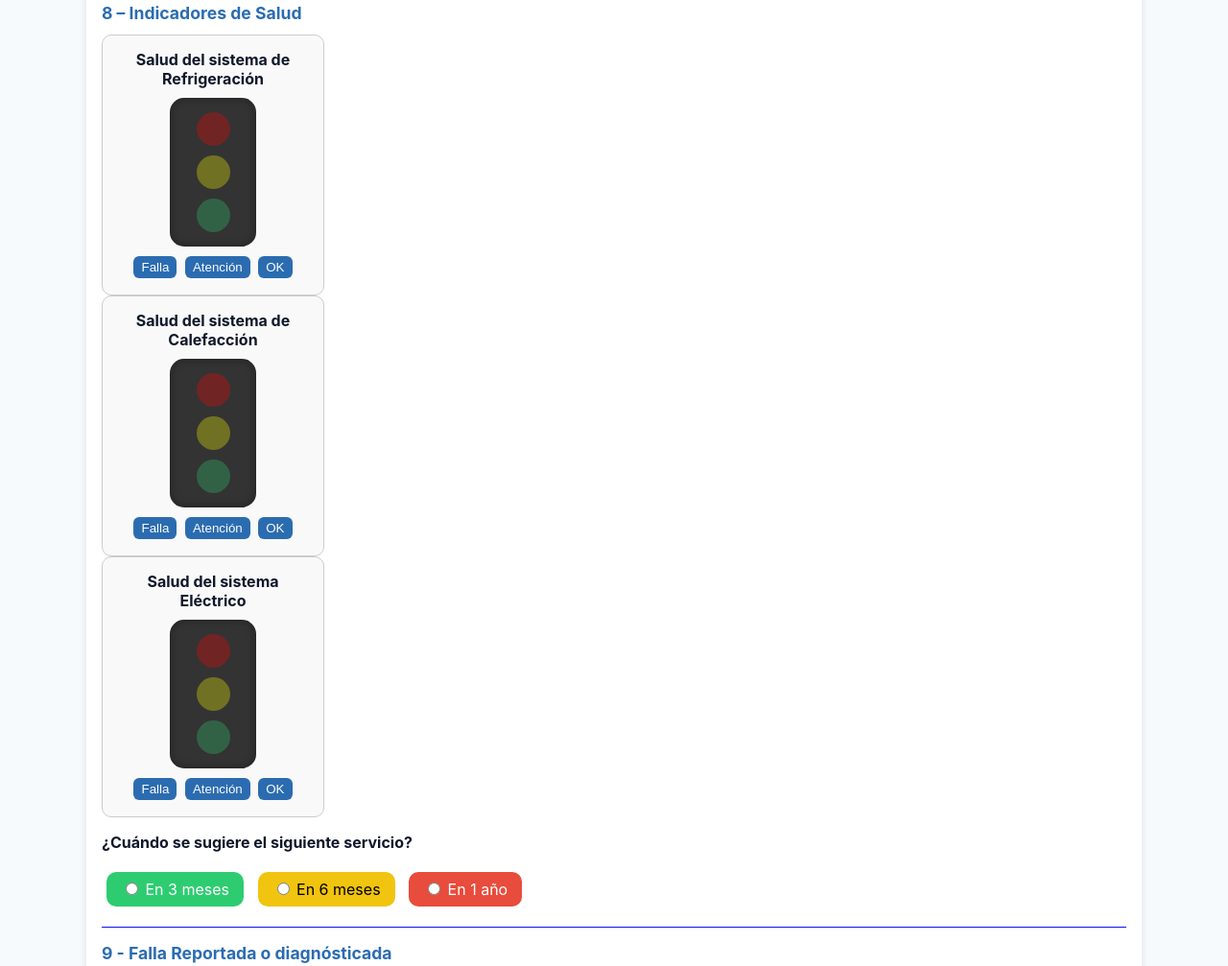
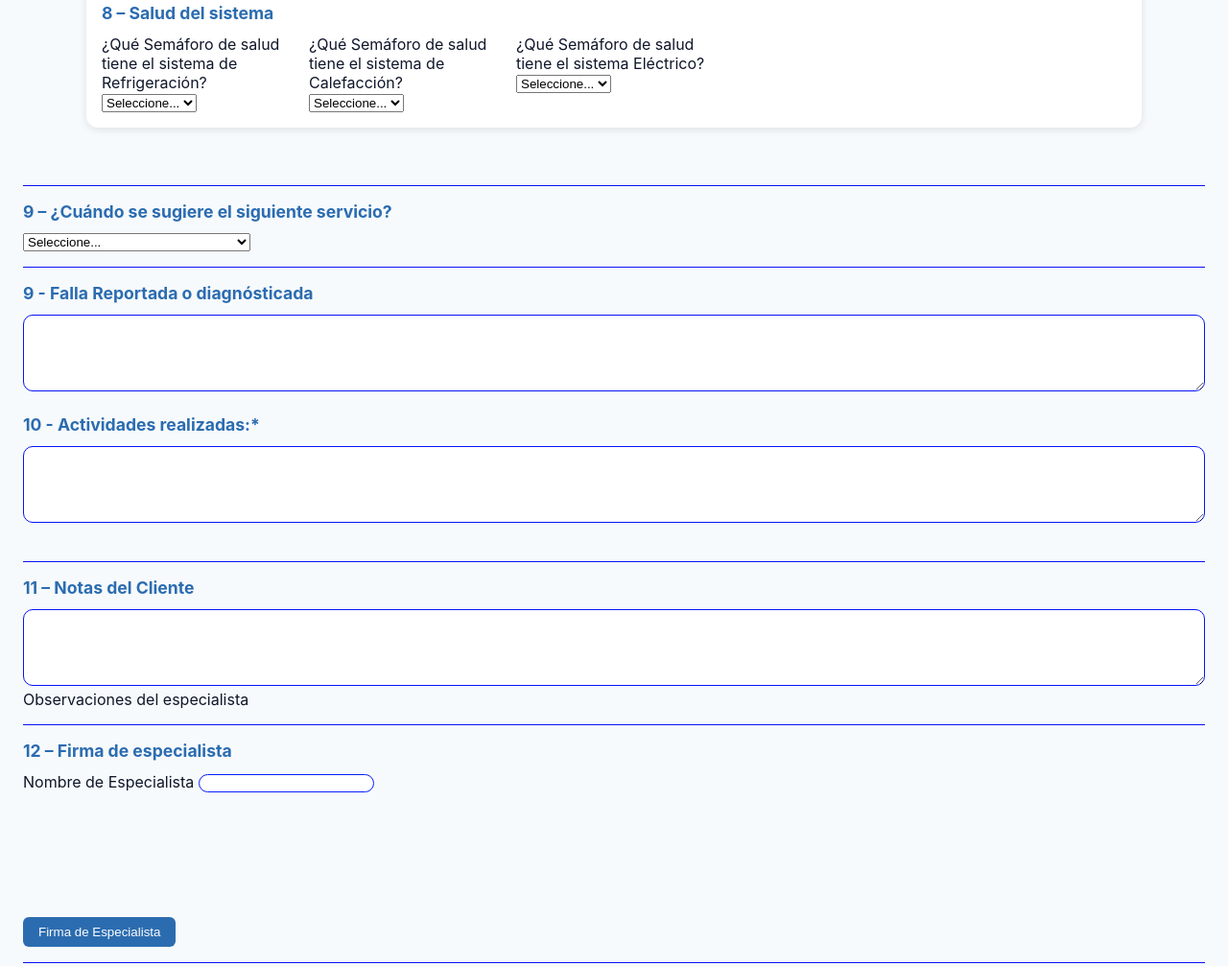
Before and after one commit to GF-2026/Diagnostic_Report, a plain HTML site: page index.html in a window 1280 px wide. Shown: the part 2622-3629 px from the top of the page at 96% size. Drawn offline with Linux system fonts and the light colour scheme.

Commit message:
Update index.html

```diff
--- a/index.html
+++ b/index.html
@@ -239,74 +239,52 @@
                 <div><label>Humedad alta (80 %HR):</label><input type="text" id="hum_hig"></div>
                 <label><input type="checkbox" id="hum_test_ok">Prueba de humedad (soak 30 min c/u)</label>
             </div>
-                        <hr>
-            <div class="section-header"><strong>8 – Indicadores de Salud</strong></div>
-<!-- Semáforo 1 -->
-<div class="seccion">
-  <div class="titulo">Salud del sistema de Refrigeración</div>
-  <div class="semaforo" id="sema_ref">
-    <div class="luz roja" id="roja1"></div>
-    <div class="luz amarilla" id="amarilla1"></div>
-    <div class="luz verde" id="verde1"></div>
-  </div>
-  <div class="botones">
-    <button type="button" onclick="setEstado('1','roja')">Falla</button>
-    <button type="button" onclick="setEstado('1','amarilla')">Atención</button>
-    <button type="button" onclick="setEstado('1','verde')">OK</button>
-  </div>
-</div>
-
-<!-- Semáforo 2 -->
-<div class="seccion">
-  <div class="titulo">Salud del sistema de Calefacción</div>
-  <div class="semaforo" id="sema_heat">
-    <div class="luz roja" id="roja2"></div>
-    <div class="luz amarilla" id="amarilla2"></div>
-    <div class="luz verde" id="verde2"></div>
-  </div>
-  <div class="botones">
-    <button type="button" onclick="setEstado('2','roja')">Falla</button>
-    <button type="button" onclick="setEstado('2','amarilla')">Atención</button>
-    <button type="button" onclick="setEstado('2','verde')">OK</button>
-  </div>
-</div>
-
-<!-- Semáforo 3 -->
-<div class="seccion">
-  <div class="titulo">Salud del sistema Eléctrico</div>
-  <div class="semaforo" id="sema_elec">
-    <div class="luz roja" id="roja3"></div>
-    <div class="luz amarilla" id="amarilla3"></div>
-    <div class="luz verde" id="verde3"></div>
-  </div>
-  <div class="botones">
-    <button type="button" onclick="setEstado('3','roja')">Falla</button>
-    <button type="button" onclick="setEstado('3','amarilla')">Atención</button>
-    <button type="button" onclick="setEstado('3','verde')">OK</button>
-  </div>
+<hr>
+<div class="section-header"><strong>8 – Salud del sistema</strong></div>
+        <div class="grid">
+                <div>
+                    <label>¿Qué Semáforo de salud tiene el sistema de Refrigeración?</label><br>
+                    <select id="estado_ref">
+                    <option value="">Seleccione...</option>
+                    <option value="rojo">Rojo</option>
+                    <option value="amarillo">Amarillo</option>
+                    <option value="verde">Verde</option>
+                    </select>
+                </div>
+                <div>
+                    <label>¿Qué Semáforo de salud tiene el sistema de Calefacción?</label><br>
+                    <select id="estado_heat">
+                    <option value="">Seleccione...</option>
+                    <option value="rojo">Rojo</option>
+                    <option value="amarillo">Amarillo</option>
+                    <option value="verde">Verde</option>
+                    </select>
+                </div>
+                <div>
+                    <label>¿Qué Semáforo de salud tiene el sistema Eléctrico?</label><br>
+                    <select id="estado_elec">
+                    <option value="">Seleccione...</option>
+                    <option value="rojo">Rojo</option>
+                    <option value="amarillo">Amarillo</option>
+                    <option value="verde">Verde</option>
+                    </select>
+                </div>
+        </div>
 </div>
 <!-- 9 – Observaciones -->
 <!-- Pregunta: ¿Cuándo se sugiere el siguiente servicio? -->
-<div class="pregunta">
-  <p><strong>¿Cuándo se sugiere el siguiente servicio?</strong></p>
-
-  <label class="opcion verde">
-    <input type="radio" name="proximo_servicio" value="En 3 meses"> En 3 meses
-  </label>
-
-  <label class="opcion amarillo">
-    <input type="radio" name="proximo_servicio" value="En 6 meses"> En 6 meses
-  </label>
-
-  <label class="opcion rojo">
-    <input type="radio" name="proximo_servicio" value="En 1 año"> En 1 año
-  </label>
+<br>
+<hr>
+<div class="section-header"><strong>9 – ¿Cuándo se sugiere el siguiente servicio?</strong></div>
+    <div class="grid">
+<select id="resultado_servicio">
+  <option value="">Seleccione...</option>
+  <option value="3 meses"> En 3 meses</option>
+  <option value="6 meses">En 6 meses</option>
+  <option value="1 año">En 1 año</option>
+</select>
 </div>
-
-<!-- Botón para probar el resultado -->
-<!--<button type="button" onclick="verProximoServicio()">Ver resultado</button>-->
-
-<p id="resultado_servicio"></p>
+</div>
 <hr>
             <div class="section-header"><strong>9 - Falla Reportada o diagnósticada</strong></div>
             <div class="fullwidth"><textarea id="fail_work"></textarea></label></div><br>
```
